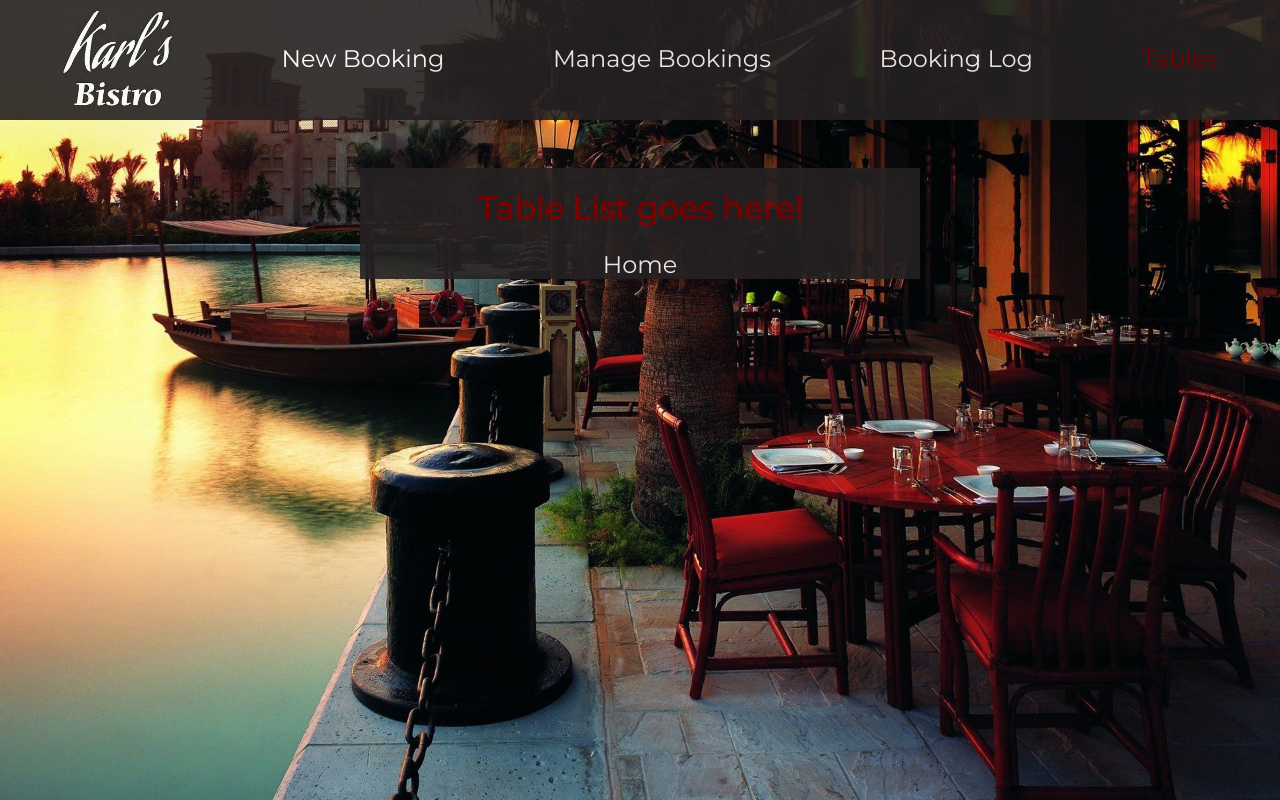
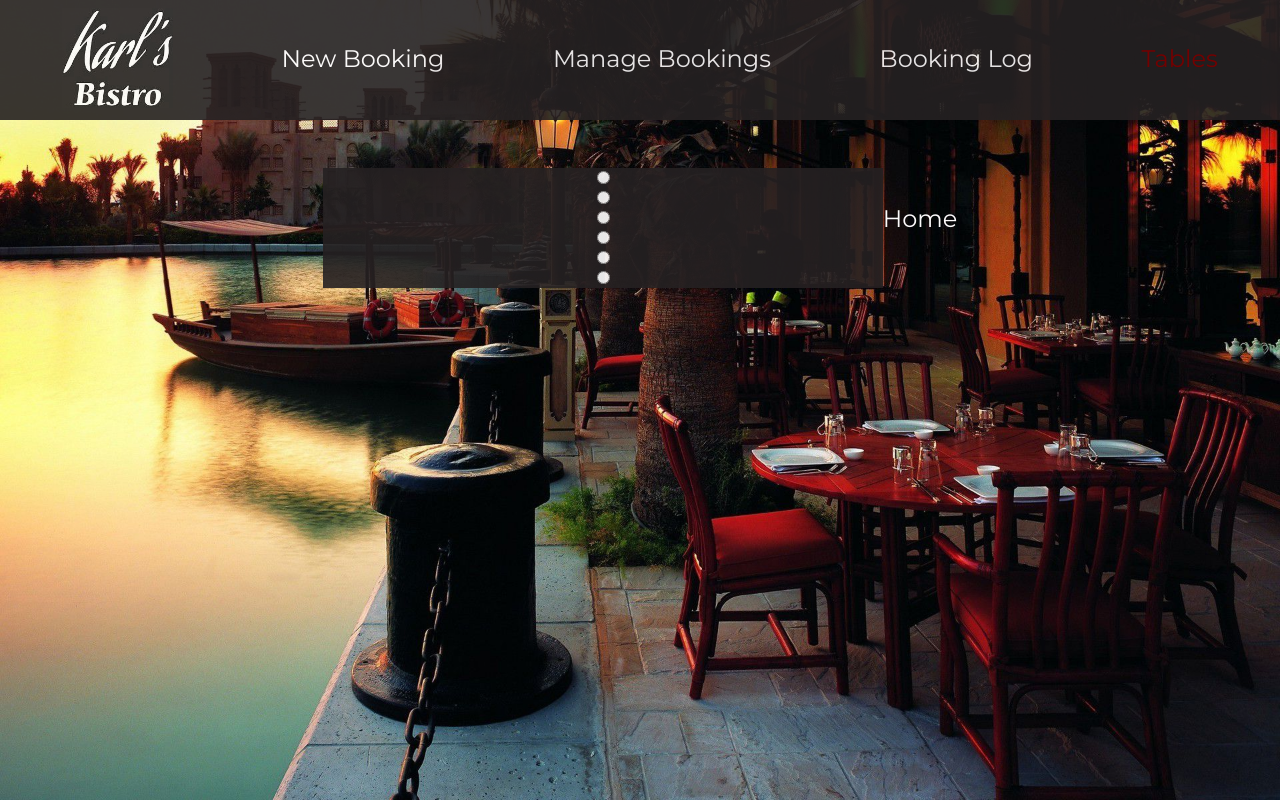
Before and after one commit to TeaPot76/CarlBistro_BookingSystem, a React (Create React App) app in the folder client/carl_bistro/: page /tablelist in a window 1280 px wide. Built offline with nearby package versions, Linux system fonts and the light colour scheme.

Commit message:
Commit before merge.

```diff
--- a/client/carl_bistro/src/App.css
+++ b/client/carl_bistro/src/App.css
@@ -127,3 +127,11 @@ h1 {
   justify-content: center;
   margin-top: 3em;
 }
+
+.animated-page-wrapper {
+    position: absolute;
+    top: 62px;
+    left: 0;
+    width: 100%;
+    height: 100%;
+}
--- a/client/carl_bistro/src/App.js
+++ b/client/carl_bistro/src/App.js
@@ -6,15 +6,28 @@ import BookingForm from "./components/BookingForm";
 import BookingList from "./components/BookingList";
 import BookingEditForm from "./components/BookingEditForm";
 import TableList from "./components/TableList";
+// import "bootstrap";
+// import "bootstrap/dist/css/bootstrap.min.css";
 import './App.css';
 import {Route, Switch} from "react-router-dom";
+import TransitionGroup from "react-transition-group/TransitionGroup";
+
+const firstChild = props => {
+  const childrenArray = React.Children.toArray(props.children);
+  return childrenArray[0] || null;
+};
 
 function App() {
   return (
     <div className="app">
       <NavBar />
       <Switch>
-        <Route exact path="/" component={LandingPage} />
+        <Route exact path="/"
+          children={({ match, ...rest }) => (
+            <TransitionGroup component={firstChild}>
+              {match && <LandingPage {...rest} />}
+            </TransitionGroup>
+          )}/>
         <Route exact path="/newbooking" component={BookingForm} />
         <Route exact path="/managebookings" component={BookingEditForm}/>
         <Route exact path="/bookinglog" component={BookingList} />
--- a/client/carl_bistro/src/components/BookingForm.js
+++ b/client/carl_bistro/src/components/BookingForm.js
@@ -1,5 +1,6 @@
 import React, {Component} from "react";
-import { NavLink } from "react-router-dom"
+import { NavLink } from "react-router-dom";
+// import AnimatedWrapper from "../AnimatedWrapper";
 
 class BookingForm extends Component {
 
@@ -146,5 +147,5 @@ class BookingForm extends Component {
   }
 }
 
-
+// const Booking = AnimatedWrapper(BookingForm);
 export default BookingForm;
--- a/client/carl_bistro/src/components/LandingPage.js
+++ b/client/carl_bistro/src/components/LandingPage.js
@@ -1,5 +1,6 @@
 import React, { Component } from 'react';
 import {NavLink} from "react-router-dom";
+// import TransitionGroup from "react-transition-group/TransitionGroup";
 
 class LandingPage extends Component {
     state = {  }
--- a/client/carl_bistro/src/components/NavBar.js
+++ b/client/carl_bistro/src/components/NavBar.js
@@ -7,7 +7,7 @@ class NavBar extends Component {
         return (
             <nav className="nav-bar">
                 <NavLink exact to="/"><img width="auto" height="100em" alt="Karl's Bistro" src={Logo}></img></NavLink>
-                <NavLink exact activeClassName="active-link" className="link" to="/newbooking">New Booking</NavLink>
+                <NavLink exact activeClassName="active-link" className="link" to="newbooking">New Booking</NavLink>
                 <NavLink exact activeClassName="active-link" className="link" to="/managebookings">Manage Bookings</NavLink>
                 <NavLink exact activeClassName="active-link" className="link" to="/bookinglog">Booking Log</NavLink>
                 <NavLink exact activeClassName="active-link" className="link" to="/tablelist">Tables</NavLink>
--- a/client/carl_bistro/src/components/TableList.js
+++ b/client/carl_bistro/src/components/TableList.js
@@ -10,9 +10,28 @@ class TableList extends Component {
         return (
             <div className="page-container">
                 <div className="table-list">
-                    <h1>Table List goes here!</h1>
-                    <Link className="home-link" to="/">Home</Link>
+                    <form>
+                        <div>
+                            <input type="radio"></input>
+                        </div>
+                        <div>
+                            <input type="radio"></input>
+                        </div>
+                        <div>
+                            <input type="radio"></input>
+                        </div>
+                        <div>
+                            <input type="radio"></input>
+                        </div>
+                        <div>
+                            <input type="radio"></input>
+                        </div>
+                        <div>
+                            <input type="radio"></input>
+                        </div>
+                    </form>
                 </div>
+                <Link className="home-link" to="/">Home</Link>
             </div>
 
          );
```
Also changed, not shown: client/carl_bistro/package.json (+7 -1 lines), client/carl_bistro/src/AnimatedWrapper.js (added, +44 -0 lines), client/carl_bistro/src/images/table.jpeg (added), 1 other file (tests, documents, lock files or other folders).
